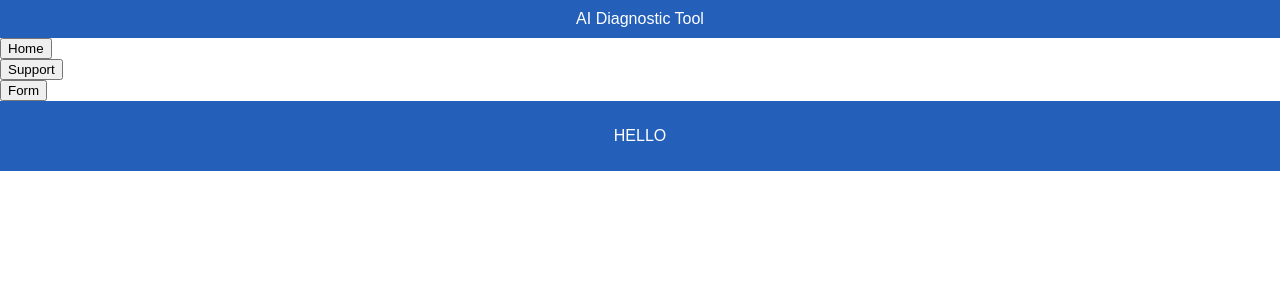
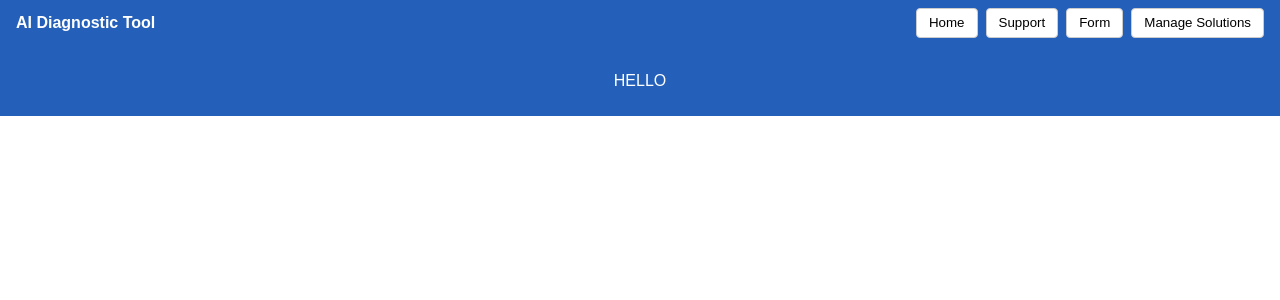
Before and after one commit to SWE-Practicum-AI-Diagnostic-Tool/SWE-Practicum-AI-Diagnostic-Tool, a Vue app: page /manage-solutions in a window 1280 px wide. Shown: the top 300 px of the page. Built offline with nearby package versions, Linux system fonts and the light colour scheme.

Commit message:
Added solutions page
also made the navbar not look like shit

```diff
--- /dev/null
+++ b/src/components/ManageSolutions.vue
@@ -0,0 +1,21 @@
+<template>
+    <div>
+        <main>
+            <NaviBar />
+        </main>
+    </div>
+</template>
+
+<script>
+import NaviBar from './NaviBar.vue';
+export default {
+    components: {
+        NaviBar
+    },
+        methods:{
+        }
+    }
+</script>
+
+<style>
+</style>
--- a/src/components/NaviBar.vue
+++ b/src/components/NaviBar.vue
@@ -1,33 +1,59 @@
 <template>
-    <header>
-        AI Diagnostic Tool
+    <header class="navi-header">
+        <div class="title">AI Diagnostic Tool</div>
+        <nav class="nav-buttons">
+            <button @click="goToHome">Home</button>
+            <button @click="goToSupport">Support</button>
+            <button @click="goToForm">Form</button>
+            <button @click="goToManageSolutions">Manage Solutions</button>
+        </nav>
     </header>
- <div>
-    <button v-on:click="goToHome"> Home </button>
- </div>
- <div>
-    <button v-on:click="goToSupport"> Support </button>
- </div>
- <div>
-    <button v-on:click="goToForm"> Form </button>
- </div>
 </template>
 
 <script>
-    export default {
-        methods: {
-            goToSupport(){
-            },
-            goToHome(){
-                this.$router.push('/');
-            },
-            goToForm(){
-                this.$router.push('/form')
-            }
-        }
-    }
+export default {
+    methods: {
+        goToSupport() {},
+        goToHome() {
+            this.$router.push('/');
+        },
+        goToForm() {
+            this.$router.push('/form');
+        },
+        goToManageSolutions() {
+            this.$router.push('/manage-solutions');
+        },
+    },
+};
 </script>
 
 
-<style>
+<style scoped>
+/* Horizontal button layout */
+.navi-header {
+    display: flex;
+    align-items: center;
+    justify-content: space-between;
+    padding: 0.5rem 1rem;
+    gap: 1rem;
+}
+.title {
+    font-weight: 600;
+}
+.nav-buttons {
+    display: flex;
+    gap: 0.5rem; /* spacing between buttons */
+    align-items: center;
+    flex-wrap: wrap; /* allow wrapping on narrow screens */
+}
+.nav-buttons button {
+    padding: 0.4rem 0.75rem;
+    border: 1px solid #ccc;
+    background: #fff;
+    cursor: pointer;
+    border-radius: 4px;
+}
+.nav-buttons button:hover {
+    background: #f2f2f2;
+}
 </style>
--- a/src/router.js
+++ b/src/router.js
@@ -2,10 +2,12 @@ import { createMemoryHistory, createRouter } from 'vue-router'
 
 import HomeView from './components/Home.vue'
 import FormView from './components/Form.vue'
+import ManageSolutions from './components/ManageSolutions.vue'
 
 const routes = [
   { path: '/', component: HomeView },
   { path: '/form', component: FormView },
+  { path: '/manage-solutions', component: ManageSolutions },
 ]
 
 const router = createRouter({
```
